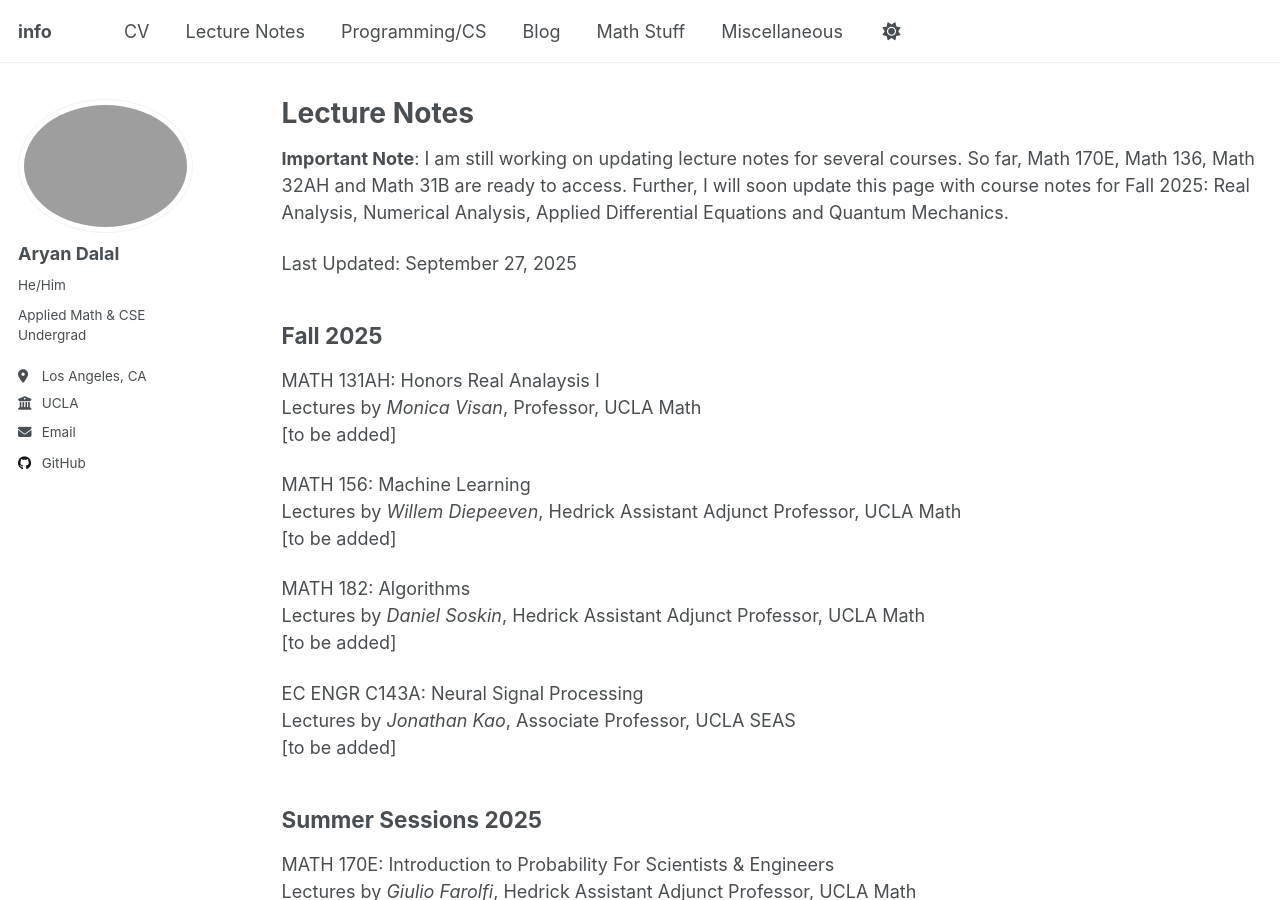
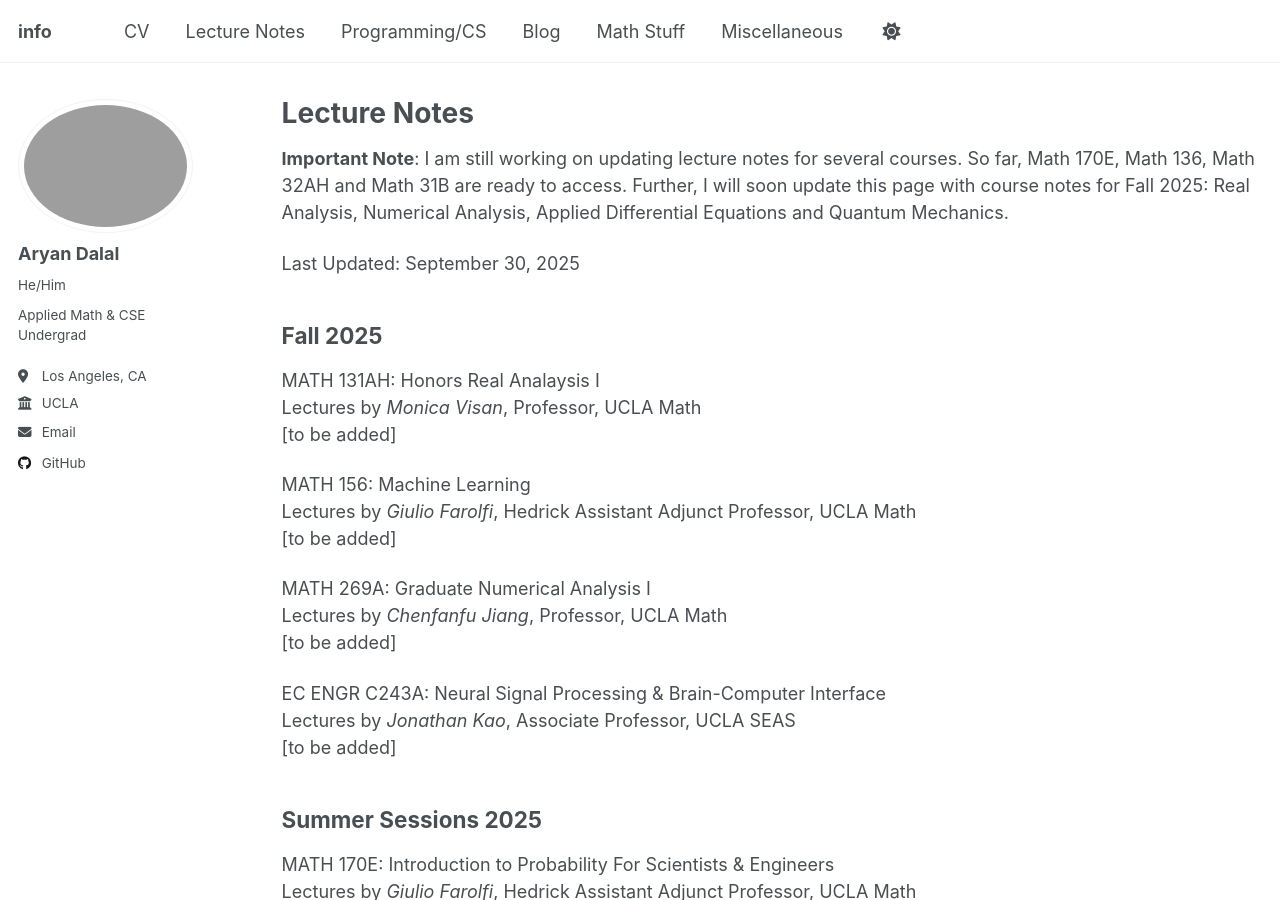
Before and after one commit to DalalAryan/DalalAryan.github.io, a Jekyll site: the page built from _pages/lecturenotes.md, in a window 1280 px wide and 900 px high. Built offline with Jekyll 4.4.1, drawn with Linux system fonts in a browser that asks for light colours; a script that is not in the unit is left out.

Commit message:
Update lecturenotes.md

```diff
--- a/_pages/lecturenotes.md
+++ b/_pages/lecturenotes.md
@@ -9,7 +9,7 @@ redirect_from:
 
 **Important Note**: I am still working on updating lecture notes for several courses. So far, Math 170E, Math 136, Math 32AH and Math 31B are ready to access. Further, I will soon update this page with course notes for Fall 2025: Real Analysis, Numerical Analysis, Applied Differential Equations and Quantum Mechanics.
 
-Last Updated: September 27, 2025
+Last Updated: September 30, 2025
 
 Fall 2025
 -------
@@ -19,14 +19,14 @@ Lectures by *Monica Visan*, Professor, UCLA Math\
 [to be added]
 
 MATH 156: Machine Learning\
-Lectures by *Willem Diepeeven*, Hedrick Assistant Adjunct Professor, UCLA Math\
+Lectures by *Giulio Farolfi*, Hedrick Assistant Adjunct Professor, UCLA Math\
 [to be added]
 
-MATH 182: Algorithms\
-Lectures by *Daniel Soskin*, Hedrick Assistant Adjunct Professor, UCLA Math\
+MATH 269A: Graduate Numerical Analysis I\
+Lectures by *Chenfanfu Jiang*, Professor, UCLA Math\
 [to be added]
 
-EC ENGR C143A: Neural Signal Processing\
+EC ENGR C243A: Neural Signal Processing & Brain-Computer Interface\
 Lectures by *Jonathan Kao*, Associate Professor, UCLA SEAS\
 [to be added]
 
```
